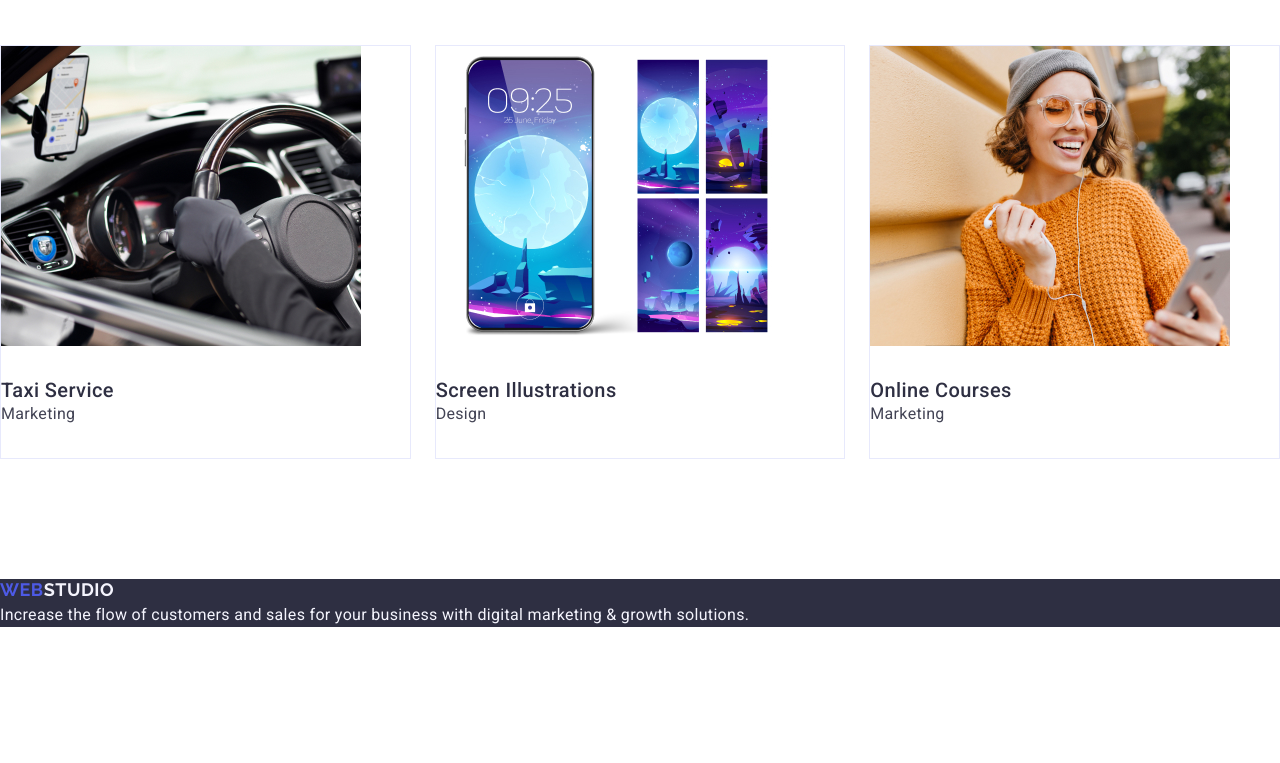
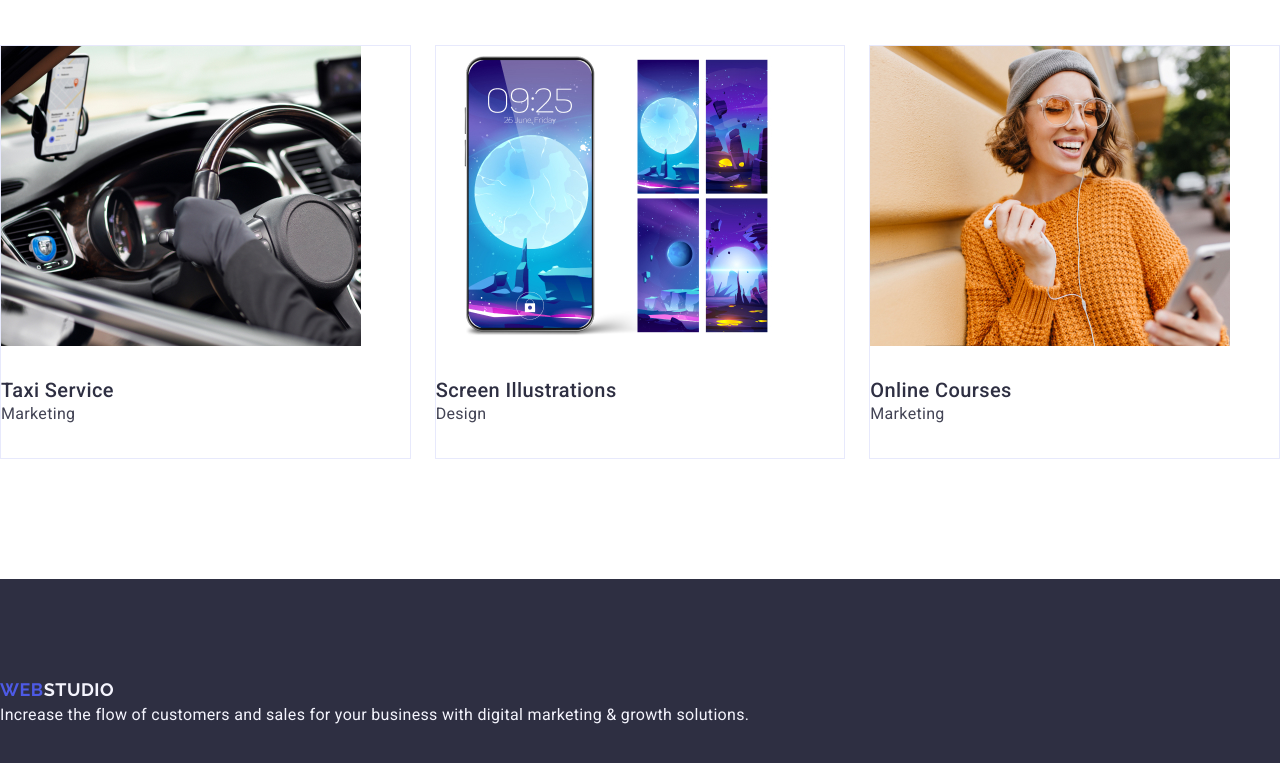
Before and after one commit to OlgaIK2023/goit-markup-hw-03, a plain HTML site: page index.html in a window 1280 px wide. Shown: the part 2486-3249 px from the top of the page. Before the commit the page ends 3113 px from the top, so only its background shows below. Drawn offline with nearby package versions, Linux system fonts and the light colour scheme.

Commit message:
css updated

```diff
--- a/css/styles.css
+++ b/css/styles.css
@@ -443,6 +443,7 @@ margin-right: 0;
 
 .footer {
   background-color: var(--color-navyblue);
+  padding: 100px 0;
 }
 
 .footer-logo {
--- a/index.html
+++ b/index.html
@@ -233,7 +233,8 @@
     </main>
 
     <footer class="footer">
-      <a class="footer-logo" href="./index.html"
+      <div class="container">
+      <a href="./index.html" class="footer-logo"
         >Web<span class="accent">Studio</span></a
       >
 
@@ -241,6 +242,7 @@
         Increase the flow of customers and sales for your business with digital
         marketing & growth solutions.
       </p>
+    </div>
     </footer>
   </body>
 </html>
```
